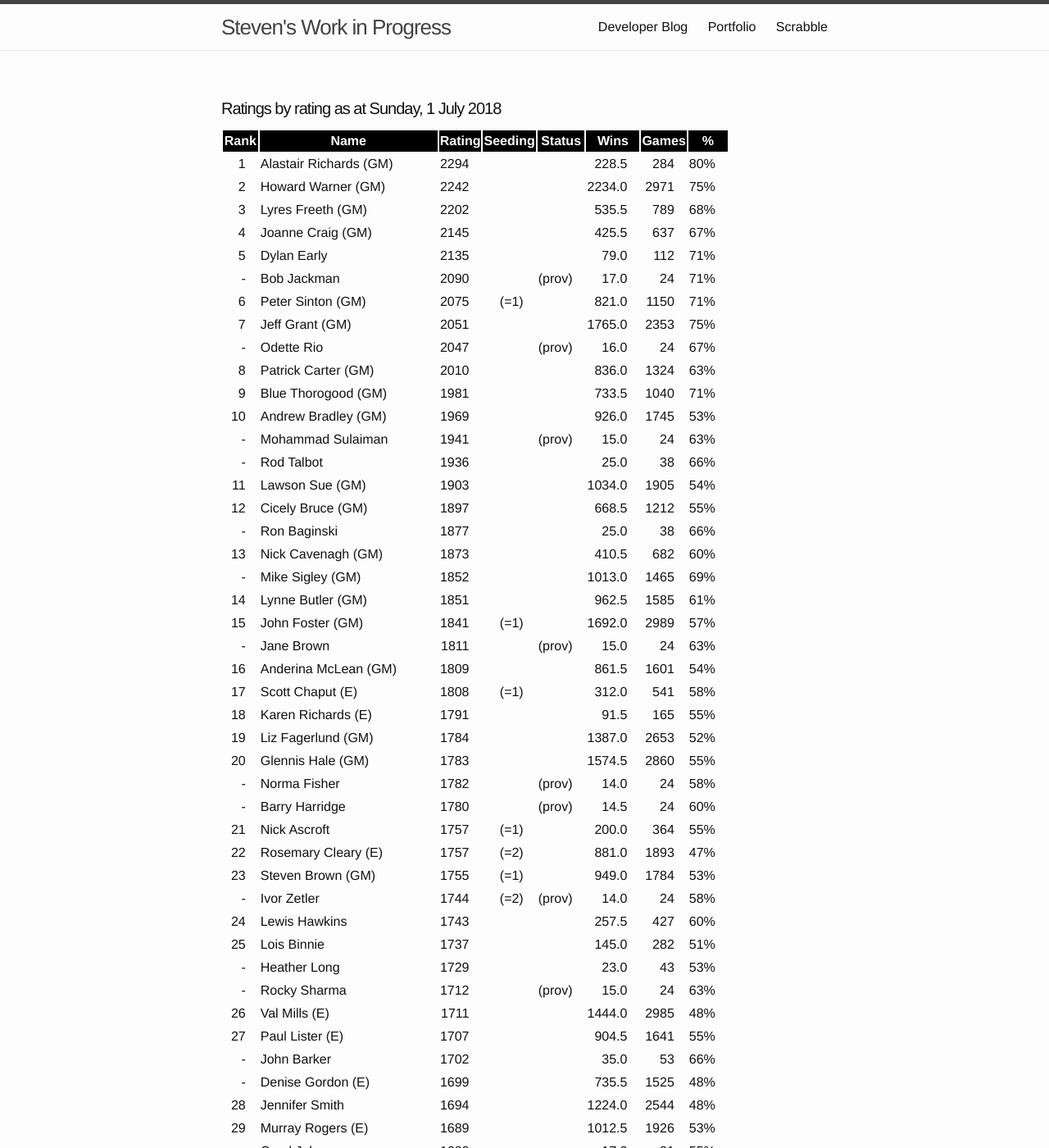
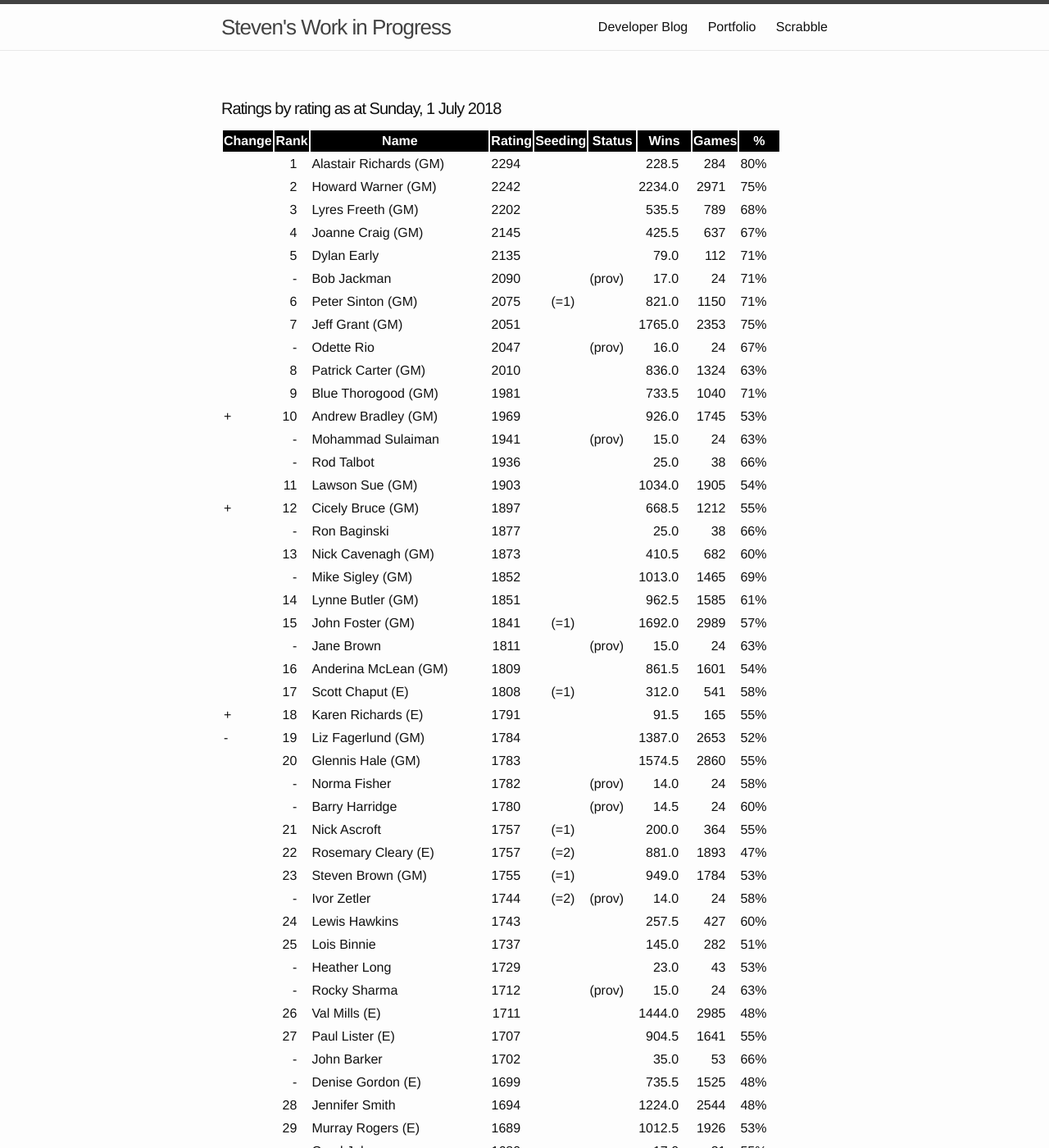
Before and after one commit to stevenb-nz/stevenb-nz.github.io, a Jekyll site: the page built from _pages/ratingsbyrating.md, in a window 1280 px wide and 1400 px high. Shown: the whole window at 82% size. Built offline with Jekyll 4.4.1, drawn with Linux system fonts in a browser that asks for light colours; some of the changed text lies outside the part shown.

Commit message:
add change field to ratings by rating list

```diff
--- a/_pages/ratingsbyrating.md
+++ b/_pages/ratingsbyrating.md
@@ -8,8 +8,16 @@ permalink: /scrabble/ratingsbyrating/
 {% assign list = site.data.allratings.List | where: 'Current', true | sort: 'Seed' %}
 
 <table>
-  <tr><th>Rank</th><th>Name</th><th>Rating</th><th>Seeding</th><th>Status</th><th>Wins</th><th>Games</th><th>%</th></tr>
+  <tr><th>Change</th><th>Rank</th><th>Name</th><th>Rating</th><th>Seeding</th><th>Status</th><th>Wins</th><th>Games</th><th>%</th></tr>
   {% for l in list %}
-    <tr><td class="ranking">{% if l.Ranking > 0 %}{{ l.Ranking }}{% else %}-{% endif %}</td><td class="name">{{ l.Name }} {{ l.LifetimeAward }}</td><td class="rating">{{ l.Rating }}</td><td class="seeding">{{ l.EqualSeed }}</td><td class="status">{{ l.Status }}</td><td class="wins">{{ l.Wins }}</td><td class="games">{{ l.Games }}</td><td class="percent">{{ l.PercentText }}</td></tr>
+    {% assign changeint = l.Seed | minus:l.LastSeed %}
+    {% if changeint < 0 %}
+      {% assign changechar = "+" %}
+    {% elsif changeint > 0 %}
+      {% assign changechar = "-" %}
+    {% else %}
+      {% assign changechar = "" %}
+    {% endif %}
+    <tr><td class="change">{{ changechar }}</td><td class="ranking">{% if l.Ranking > 0 %}{{ l.Ranking }}{% else %}-{% endif %}</td><td class="name">{{ l.Name }} {{ l.LifetimeAward }}</td><td class="rating">{{ l.Rating }}</td><td class="seeding">{{ l.EqualSeed }}</td><td class="status">{{ l.Status }}</td><td class="wins">{{ l.Wins }}</td><td class="games">{{ l.Games }}</td><td class="percent">{{ l.PercentText }}</td></tr>
   {% endfor %}
 </table>
```
